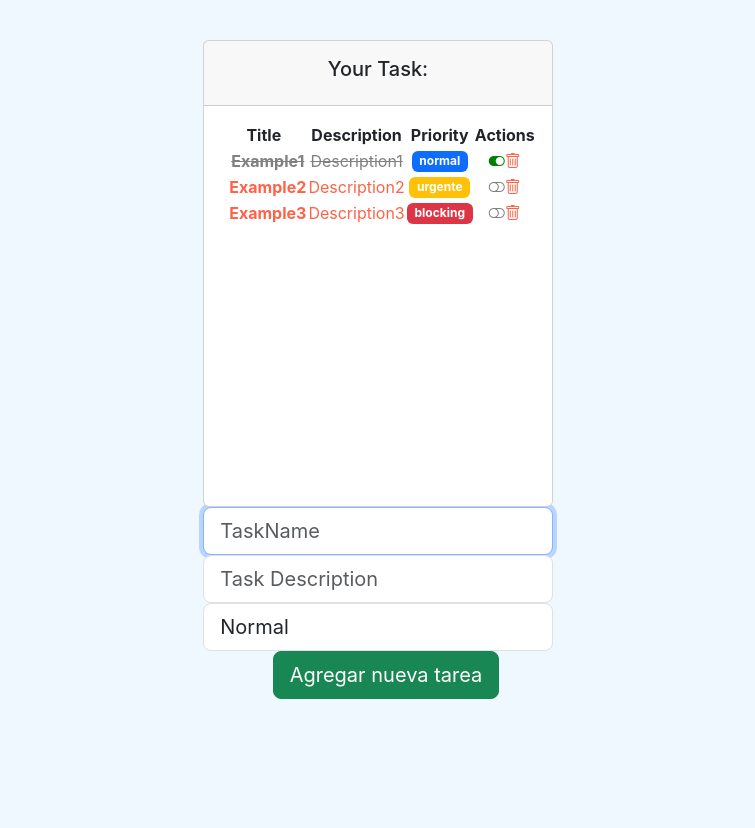
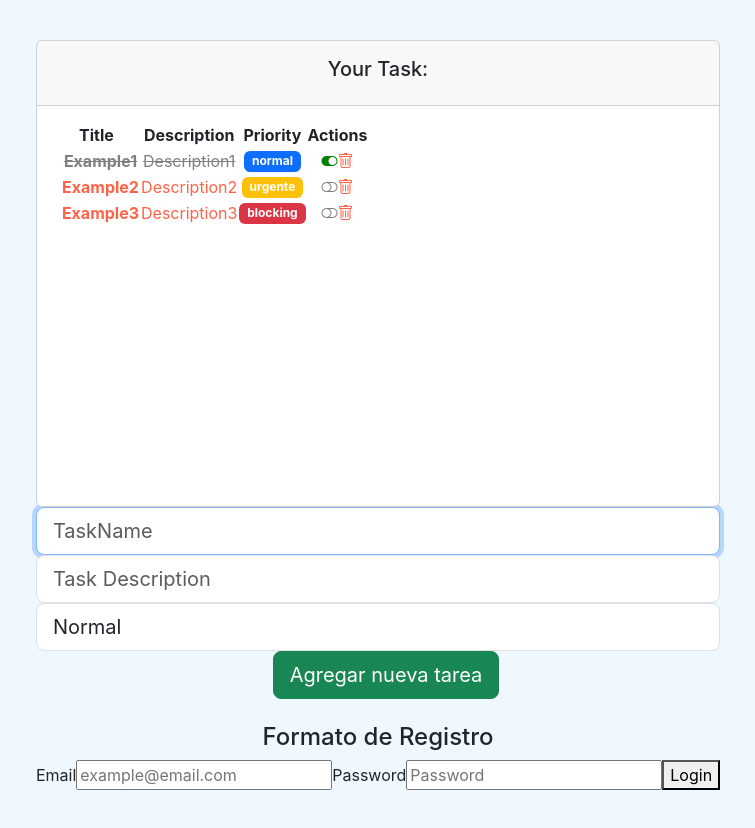
Before and after one commit to arancitof/Gestor_Tareas, a React (Create React App) app: page / in a window 1280 px wide. Shown: the whole page, without its empty margins (262-1017 px from the left). Before the commit the page ends 800 px from the top, so only its background shows below. Built offline with nearby package versions, Linux system fonts and the light colour scheme.

Commit message:
Adicion de Formik

```diff
--- a/package.json
+++ b/package.json
@@ -10,10 +10,12 @@
     "axios": "^1.10.0",
     "bootstrap": "^5.3.6",
     "bootstrap-icons": "^1.13.1",
+    "formik": "^2.4.6",
     "react": "^19.1.0",
     "react-dom": "^19.1.0",
     "react-scripts": "5.0.1",
-    "web-vitals": "^2.1.4"
+    "web-vitals": "^2.1.4",
+    "yup": "^1.6.1"
   },
   "scripts": {
     "start": "react-scripts start",
--- a/src/App.js
+++ b/src/App.js
@@ -10,6 +10,7 @@
 import GrettingStyled from './components/pure/grettingStyled';
 import Father from './components/container/father';
 import OptionalRender from './components/pure/optionalRender';
+import LoginFormik from './components/pure/forms/loginFormik';
 
 function App() {
   return (
@@ -37,6 +38,7 @@
 
       {/* Gestion de eventos */}
       {/*       <Father> </Father> */}
+      <LoginFormik></LoginFormik>
     </div>
   );
 }
--- /dev/null
+++ b/src/components/pure/forms/loginFormik.jsx
@@ -0,0 +1,100 @@
+import React from 'react';
+import { Formik, Field, Form, ErrorMessage } from 'formik';
+import * as Yup from 'yup';
+
+
+
+const loginSchema = Yup.object().shape(
+    {
+        email: Yup.string()
+            .email('InvalidEmail format')
+            .required('Email is required'),
+        password: Yup.string()
+            .required('Password is required')
+    }
+);
+
+
+
+const LoginFormik = () => {
+
+    const initialCredentials = {
+        email: '',
+        password: ''
+    }
+
+
+    return (
+        <div>
+            <h4>Formato de Registro</h4>
+            <Formik
+                //Valores iniciales
+                initialValues={initialCredentials}
+                //Validacion de YUP
+                validationSchema={loginSchema}
+                //On submit event
+                onSubmit={async (values) => {
+                    await new Promise((r) => setTimeout(r, 1000));
+                    alert(JSON.stringify(values, null, 2));
+                    /* Para guardar los datos en el local Storage */
+                    localStorage.setItem('credentials', values)
+                }}
+            >
+
+                {/* Props de Formik */}
+
+                {({ values,
+                    touched,
+                    errors,
+                    isSubmitting,
+                    handleChange,
+                    handleBlur }) => (
+                    <Form>
+                        <label htmlFor="email">Email</label>
+                        <Field id="email" type="email" name="email" placeholder="example@email.com" />
+
+                        {/* Error del Email */}
+                        {
+                            errors.email && touched.email &&
+                            (
+                                <ErrorMessage name='email' component='div' />
+                            )
+                        }
+
+                        <label htmlFor="password">Password</label>
+                        <Field
+                            id="password"
+                            name="password"
+                            placeholder="Password"
+                            type="password"
+                        />
+                        {/* Errores del Password */}
+                        {
+                            errors.password && touched.password &&
+                            (
+                                <ErrorMessage name='password' component='div' />
+                            )
+                        }
+
+                        <button type="submit">Login</button>
+
+                        {isSubmitting ? (<p>Login Your Credentials...</p>) : null}
+
+
+
+                    </Form>
+
+                )
+                }
+
+
+
+
+            </Formik>
+
+        </div>
+
+    );
+}
+
+export default LoginFormik;
```
Also changed, not shown: 1 other file (tests, documents, lock files or other folders).
